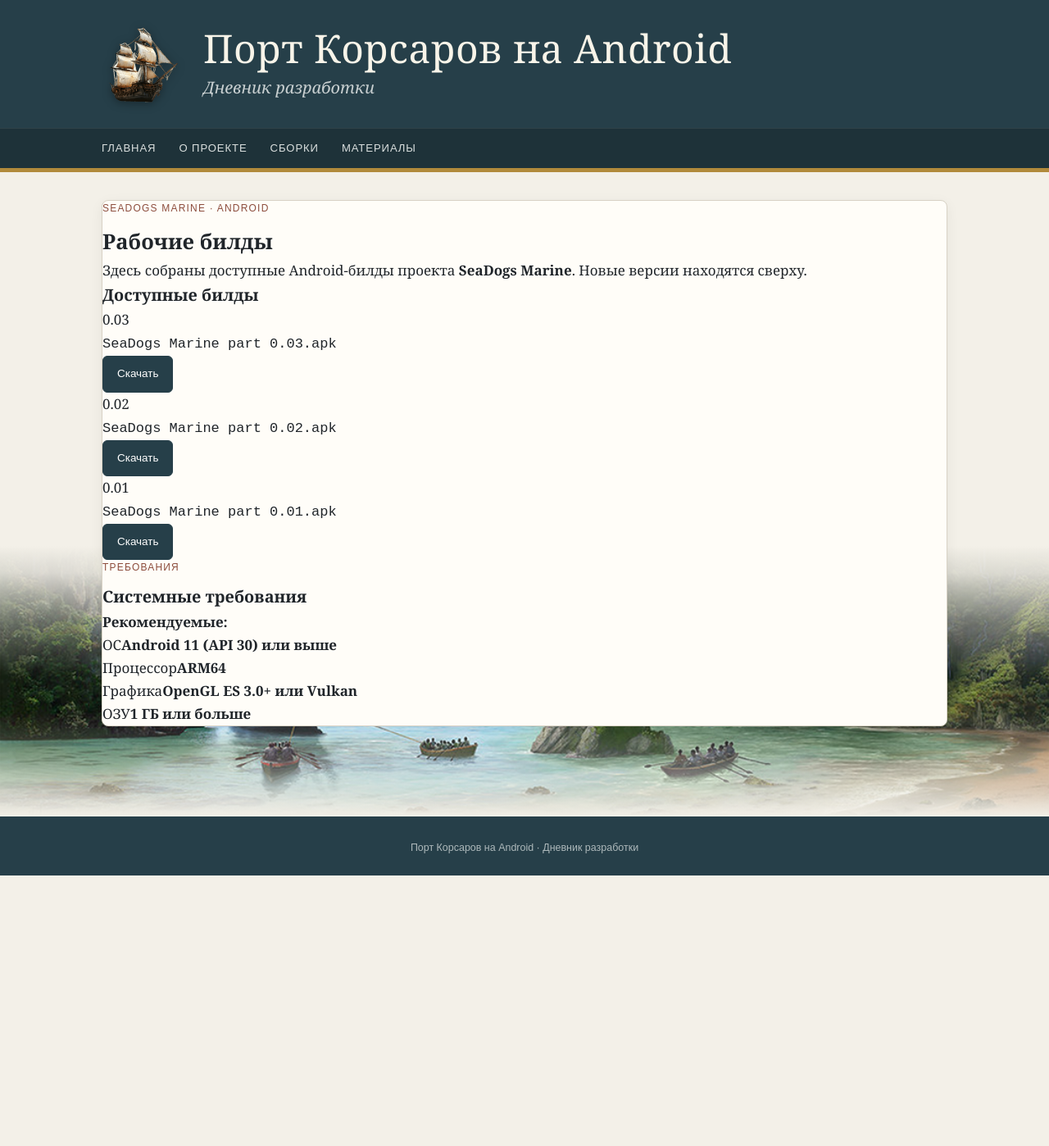
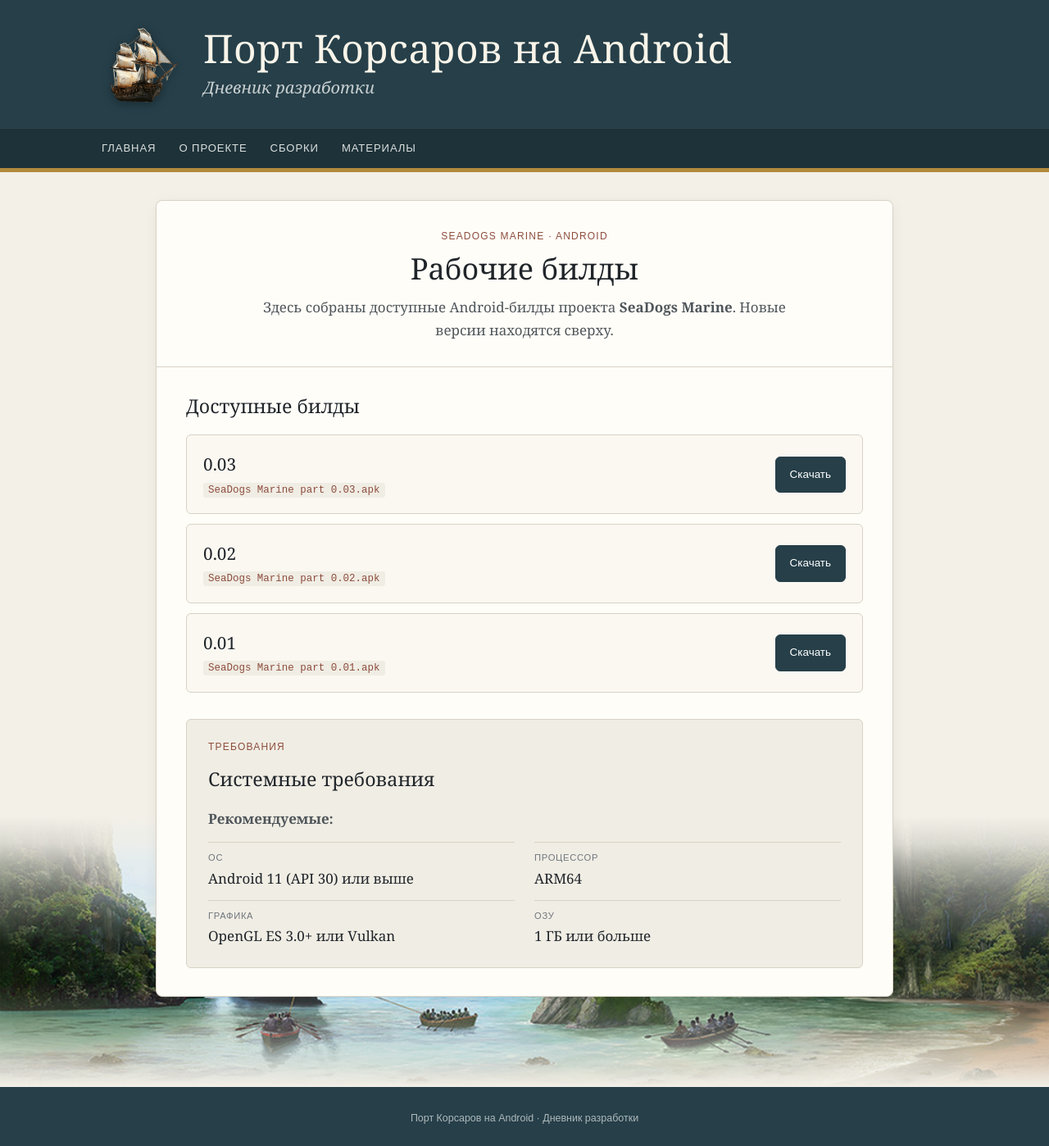
Before and after one commit to tislic/SeaDogsPort, a Jekyll site: the page built from сборки.md, in a window 1280 px wide. Shown: the whole page at 82% size. Built offline with Jekyll 4.4.1, drawn with Linux system fonts in a browser that asks for light colours; before the commit the page ends 1068 px from its top, so only the background shows below that.

Commit message:
Добавить стили страницы сборок

```diff
--- a/assets/style.css
+++ b/assets/style.css
@@ -57,10 +57,34 @@
 .post-content img{display:block;margin:1.5em auto;max-width:100%;height:auto;border-radius:6px}
 .post-content p,.post-content li,.post-content blockquote{text-align:justify;hyphens:auto;-webkit-hyphens:auto}
 
+/* ═══ СТРАНИЦА СБОРОК ═══ */
+.builds-page{max-width:900px;margin:0 auto;padding:0}
+.builds-header{padding:34px 36px 30px;text-align:center;border-bottom:1px solid var(--line)}
+.builds-header h2{font-size:2.25rem;font-weight:normal;line-height:1.15;margin-bottom:12px}
+.builds-header p{max-width:680px;margin:0 auto;color:#4f565a}
+.builds-section{padding:28px 36px 32px}
+.builds-section h3,.requirements h3{font-size:1.45rem;font-weight:normal;margin-bottom:16px}
+.build-list{display:grid;gap:12px}
+.build-item{display:flex;align-items:center;justify-content:space-between;gap:20px;padding:18px 20px;border:1px solid var(--line);border-radius:6px;background:rgba(243,240,232,.38)}
+.build-version{font-size:1.3rem}
+.build-file{margin-top:3px;font-family:Arial,sans-serif;font-size:.78rem;color:var(--muted)}
+.build-file code{background:#f0ede4;padding:2px 6px;border-radius:3px;color:var(--rust);font-family:'Courier New',monospace}
+.build-item .btn{flex-shrink:0}
+.requirements{margin:0 36px 34px;padding:24px 26px;background:#f0ede4;border:1px solid var(--line);border-radius:6px}
+.requirements-note{color:#4f565a;margin-bottom:14px}
+.requirements-grid{display:grid;grid-template-columns:repeat(2,minmax(0,1fr));gap:12px 24px}
+.requirements-grid div{border-top:1px solid var(--line);padding-top:9px}
+.requirements-grid span{display:block;font-family:Arial,sans-serif;font-size:.7rem;text-transform:uppercase;letter-spacing:.7px;color:var(--muted);margin-bottom:2px}
+.requirements-grid strong{font-weight:normal}
+
 @media screen and (max-width:760px){
   .header-inner{padding:14px 15px;gap:12px}.header-logo{width:64px;height:64px}.header-text h1{font-size:1.8rem;line-height:1.15;letter-spacing:0}.header-text p{font-size:.95rem;margin-top:2px}
   .wrap{padding:0 15px;margin:18px auto}.current{grid-template-columns:1fr;gap:16px}.hero{padding:22px 20px}.hero h2{font-size:1.5rem;line-height:1.2}.hero p{font-size:.95rem}.status{padding:22px 20px}.progress-wrap{padding:18px 20px;margin-bottom:22px}.post{padding:22px 20px}.post h3{font-size:1.25rem}.section-title{margin:26px 0 12px}.section-title h2{font-size:1.35rem}.nav-inner{gap:18px;overflow:auto;padding:0 15px}.post-cover{margin:-22px -20px 18px}.post-cover img{height:160px}.post-content img{margin:1em auto}
   .pagination{gap:8px;margin:22px 0 4px;font-size:.74rem}.pagination a,.pagination .current,.pagination .disabled{min-height:32px;padding:5px 7px}.pagination-pages{gap:4px}
   .footer-scenery{--footer-art-height:160px;margin-top:calc(var(--footer-art-height) * -.70);background-size:cover;background-position:center}
   .footer{padding:22px 15px 20px}
+  .builds-header{padding:24px 20px 22px}.builds-header h2{font-size:1.65rem}.builds-header p{font-size:.95rem}
+  .builds-section{padding:22px 20px 24px}.builds-section h3,.requirements h3{font-size:1.25rem}
+  .build-item{align-items:flex-start;padding:16px;gap:12px}.build-version{font-size:1.15rem}.build-file{font-size:.7rem;overflow-wrap:anywhere}.build-item .btn{padding:9px 12px;font-size:.76rem}
+  .requirements{margin:0 20px 24px;padding:20px}.requirements-grid{grid-template-columns:1fr;gap:10px}
 }
```
